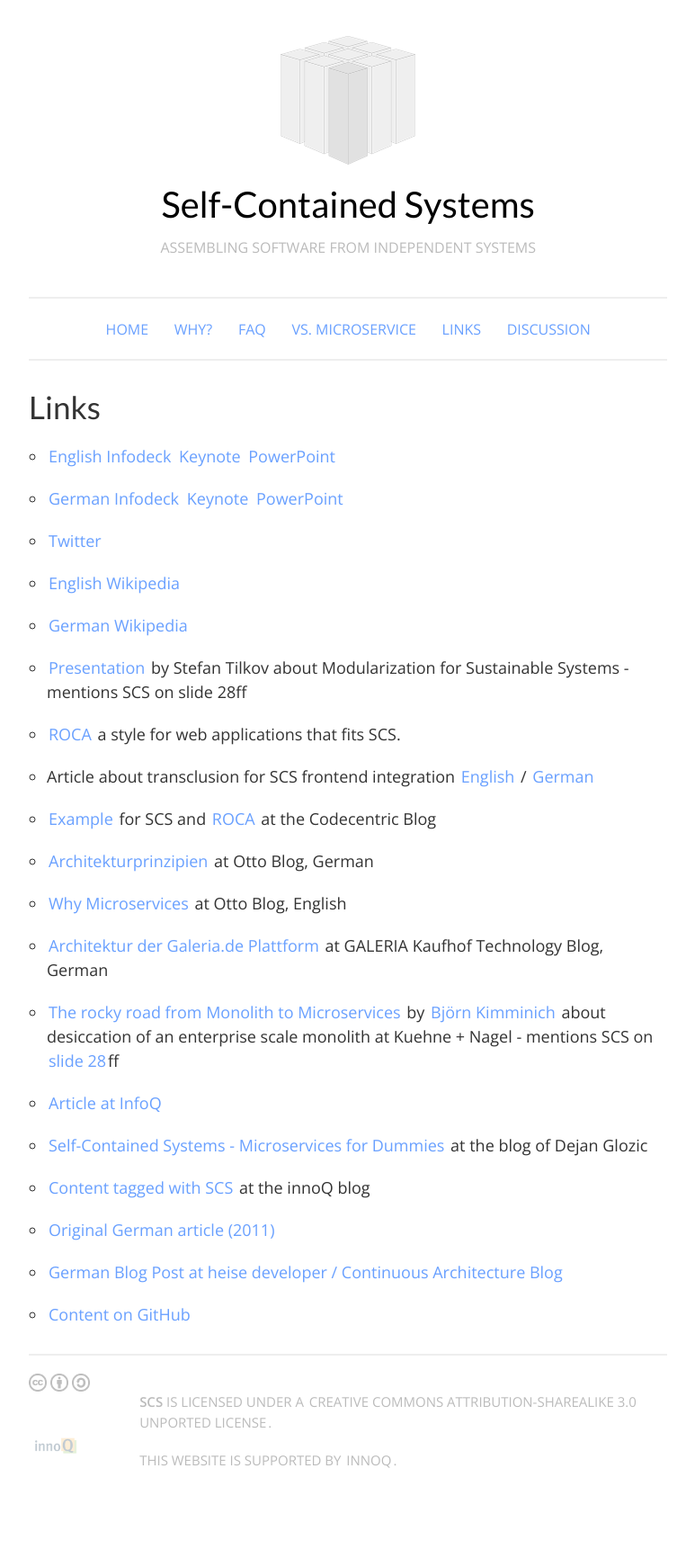
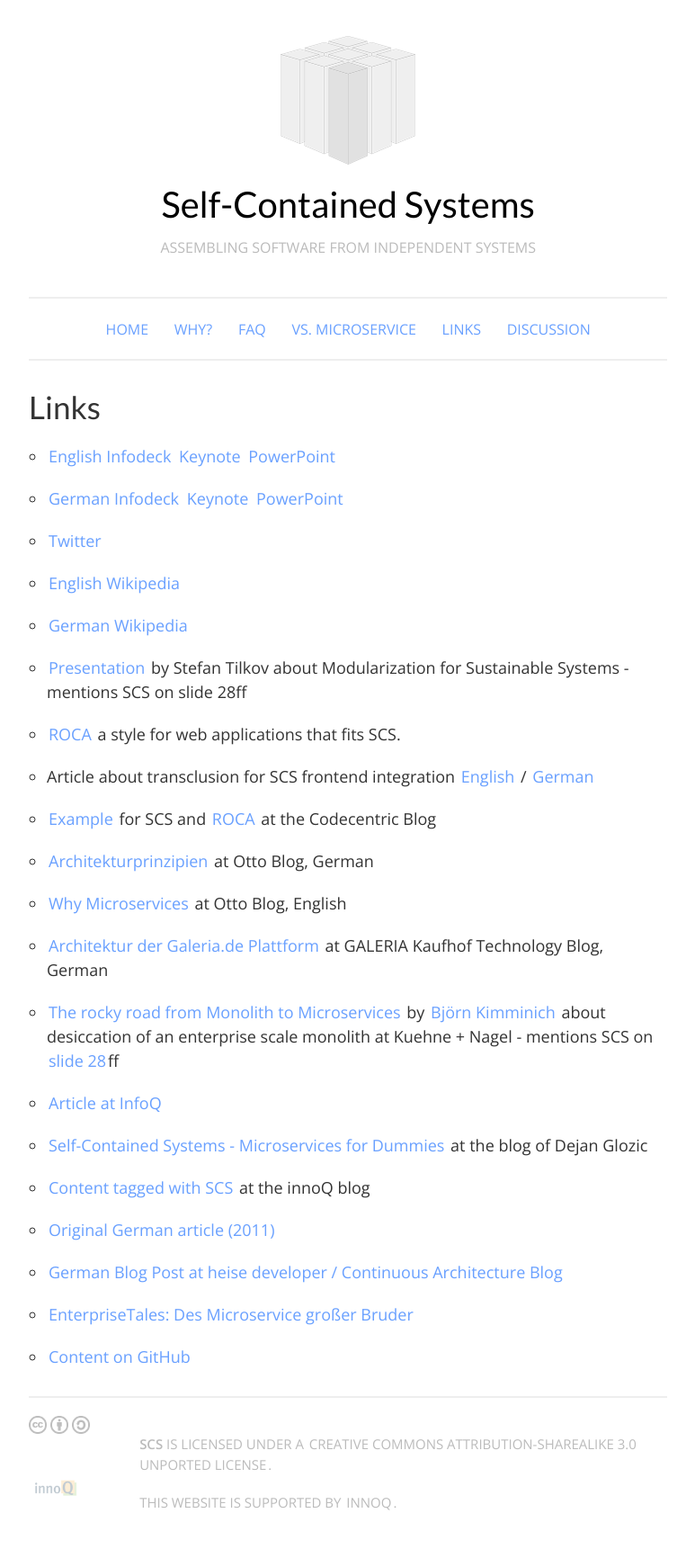
Before and after one commit to innoq/SCS, a Jekyll site: the page built from links.md, in a window 1280 px wide. Shown: the whole page at 90% size, without its empty margins (128-901 px from the left). Built offline with Jekyll 4.4.1, drawn with Linux system fonts in a browser that asks for light colours; before the commit the page ends 1685 px from its top, so only the background shows below that.

Commit message:
Added Enterprise Tales

```diff
--- a/links.md
+++ b/links.md
@@ -53,4 +53,6 @@
 
 * [German Blog Post at heise developer / Continuous Architecture Blog](http://www.heise.de/developer/artikel/Self-contained-Systems-ein-Architekturstil-stellt-sich-vor-3038718.html)
 
+* [EnterpriseTales: Des Microservice großer Bruder](https://jaxenter.de/enterprisetales-des-microservice-grosser-bruder-39180)
+
 * [Content on GitHub](https://github.com/innoq/SCS)
```
